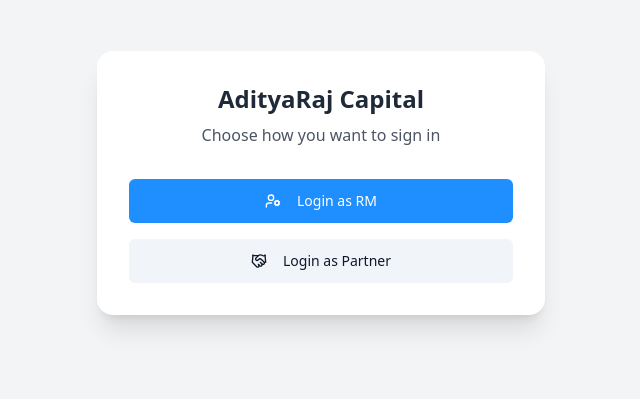
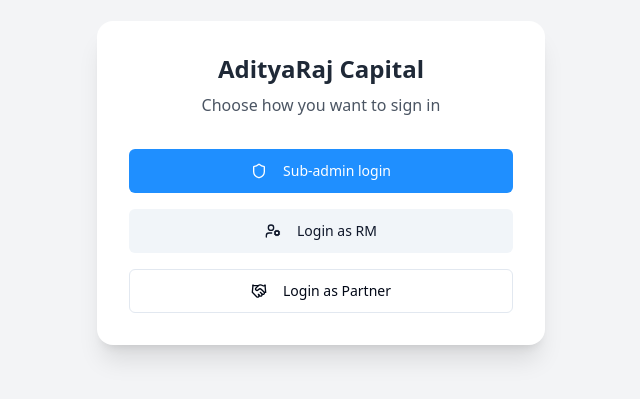
Before and after one commit to Tech-Avrach-Official/AdityaRajCapital-Admin-Dashboard, a React (Vite) app: page / in a window 1280 px wide. Shown: the part 217-616 px from the top of the page, without its empty margins (319-959 px from the left). Built offline with nearby package versions, Linux system fonts and the light colour scheme; no server answers.

Commit message:
feat: Update RoleLandingPage to include Sub-admin login option
- Added a new button for Sub-admin login that navigates to the /admin route.
- Updated the button styles for better visual distinction.
- Revised the component description to reflect the new login options available.

```diff
--- a/src/pages/RoleLandingPage.jsx
+++ b/src/pages/RoleLandingPage.jsx
@@ -1,11 +1,10 @@
 import React from "react"
 import { useNavigate } from "react-router-dom"
 import { Button } from "@/components/ui/button"
-import { UserCog, Handshake } from "lucide-react"
+import { UserCog, Handshake, Shield } from "lucide-react"
 
 /**
- * Role landing - shown at /. Two options: Login as RM, Login as Partner.
- * /admin is not linked; accessible only by typing the URL.
+ * Role landing - shown at /. Options: Sub-admin, RM, Partner login.
  */
 const RoleLandingPage = () => {
   const navigate = useNavigate()
@@ -20,10 +19,19 @@
 
         <div className="space-y-4">
           <Button
+            onClick={() => navigate("/admin")}
+            className="w-full"
+            size="lg"
+            variant="default"
+          >
+            <Shield className="h-5 w-5 mr-2" />
+            Sub-admin login
+          </Button>
+          <Button
             onClick={() => navigate("/rm/login")}
             className="w-full"
             size="lg"
-            variant="default"
+            variant="secondary"
           >
             <UserCog className="h-5 w-5 mr-2" />
             Login as RM
@@ -32,7 +40,7 @@
             onClick={() => navigate("/partner/login")}
             className="w-full"
             size="lg"
-            variant="secondary"
+            variant="outline"
           >
             <Handshake className="h-5 w-5 mr-2" />
             Login as Partner
```
